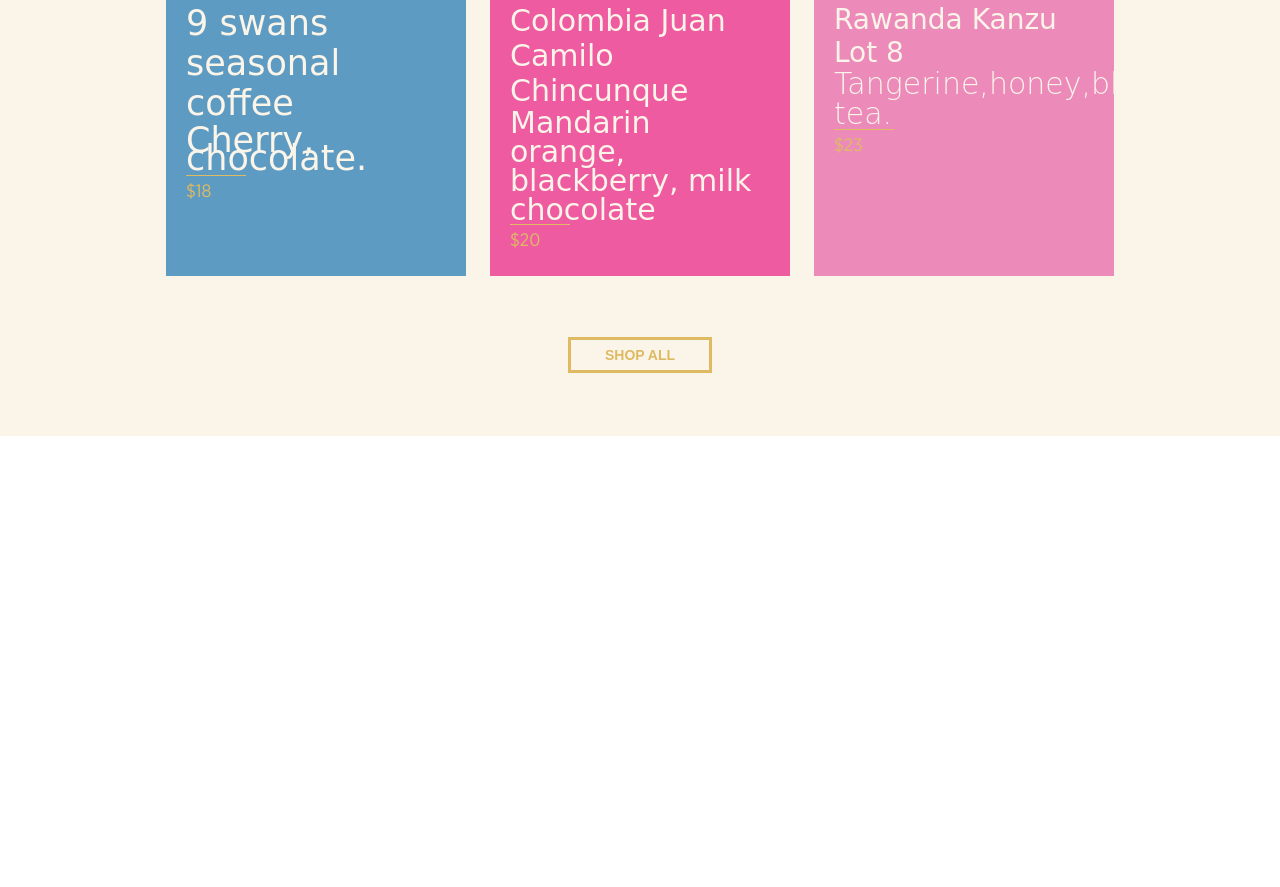
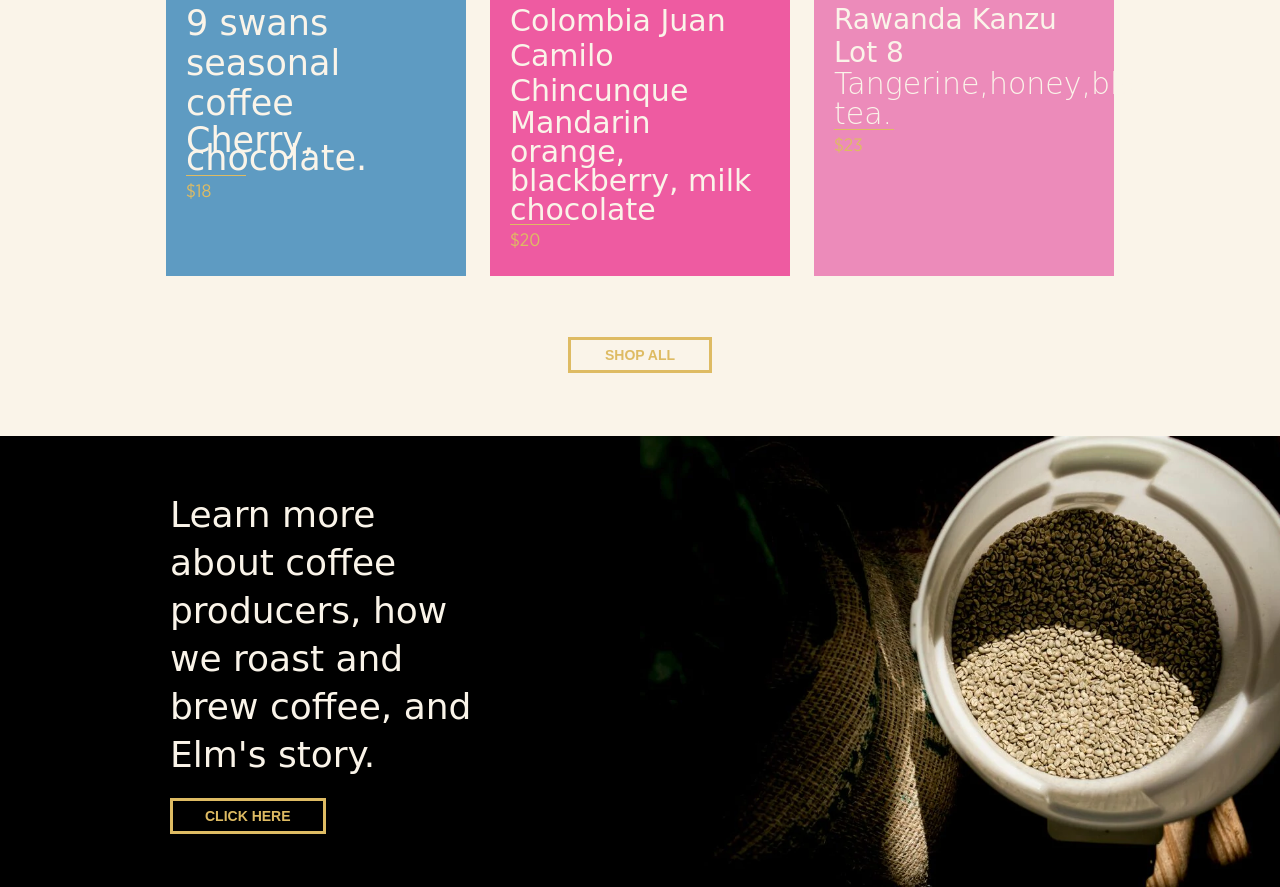
Before and after one commit to m-zeeshan-saeed/Cafedot, a plain HTML site: page index.html in a window 1280 px wide. Shown: the part 1272-2159 px from the top of the page. Before the commit the page ends 1708 px from the top, so only its background shows below. Drawn offline with Linux system fonts and the light colour scheme; a web font is replaced by a local one.

Commit message:
message-container

```diff
--- a/index.html
+++ b/index.html
@@ -140,6 +140,17 @@
           <a href="" class="feature-coffee-link-button">SHOP ALL</a>
         </div>
       </div>
+      <div id="messaging-section">
+        <div class="message-container">
+          <div class="message-wrapper">
+            <p class="message-description">
+              Learn more about coffee producers, how we roast and brew coffee,
+              and Elm's story.
+            </p>
+            <a class="message-link" href="">CLICK HERE</a>
+          </div>
+        </div>
+      </div>
     </main>
   </body>
 </html>
--- a/styles.css
+++ b/styles.css
@@ -391,3 +391,38 @@ header .head:hover {
   color: white;
   transition: 0.4s;
 }
+.message-container {
+  background: url(/img/messaging-hero.webp) no-repeat center/cover;
+  height: auto;
+  padding: 55px 0 53px;
+}
+.message-wrapper {
+  padding: 0;
+  overflow: hidden;
+  width: 100%;
+  margin: 0 auto;
+  max-width: 940px;
+}
+.message-description {
+  font: 400 36px/48px "Ms Madi", cursive, sans-serif;
+  margin-bottom: 14px;
+  color: #faf4e9;
+  max-width: 310px;
+  margin: 0 0 19.44444px;
+}
+.message-link {
+  text-decoration: none;
+  color: #debb63;
+  border: 3px solid #debb63;
+  text-transform: uppercase;
+  padding: 7px 32px;
+  background: none;
+  display: inline-block;
+  font: 14px Arial, Helvetica, sans-serif;
+  font-weight: bold;
+}
+.message-link:hover {
+  transition: 0.4s;
+  background-color: #debb63;
+  color: white;
+}
```
Also changed, not shown: img/messaging-hero.webp (added).
